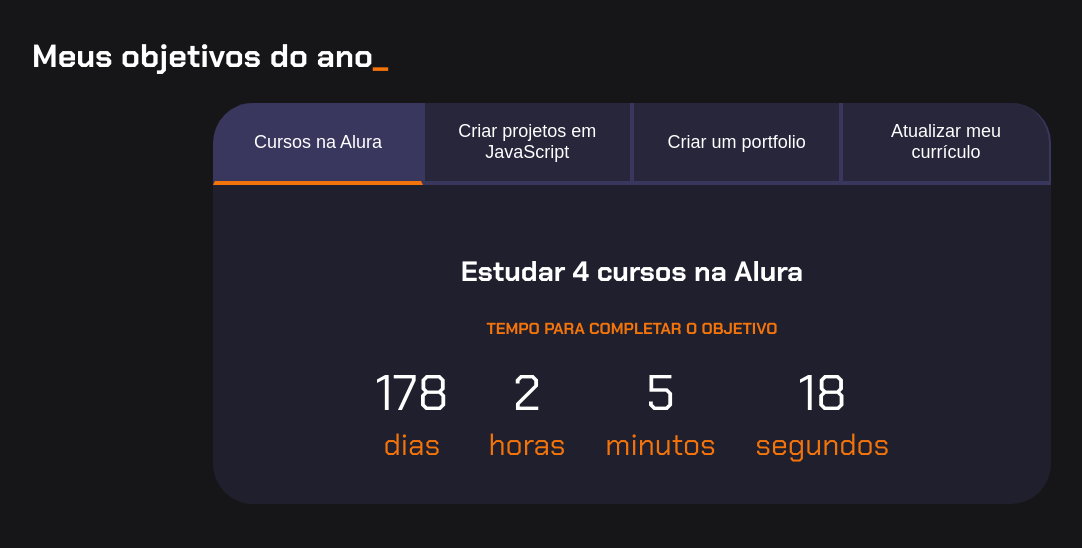
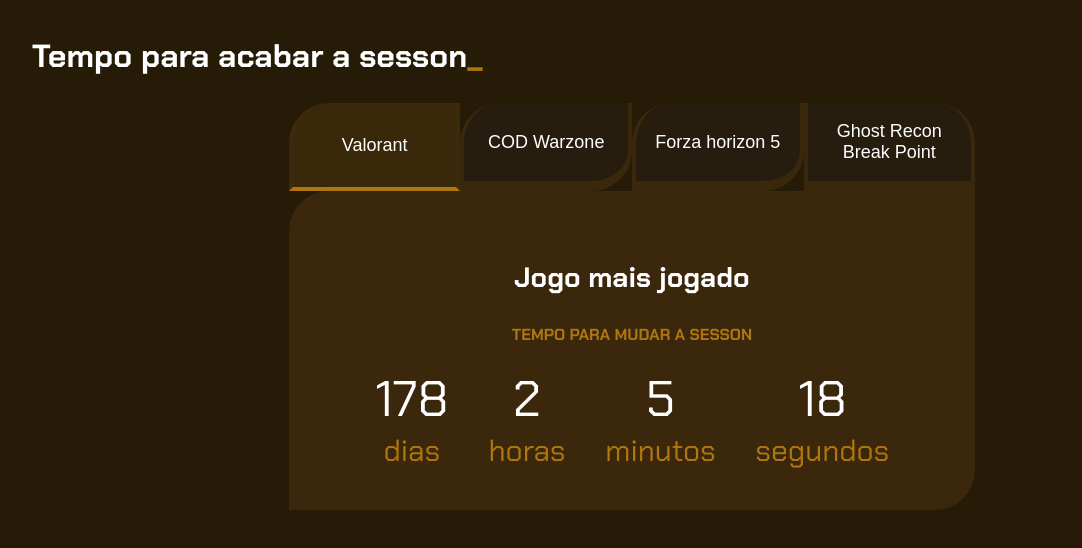
Before and after one commit to Jeanramosdesouzaestudante/Escola, a plain HTML site: page index.html in a window 1280 px wide. Shown: the whole page, without its empty margins (8-1090 px from the left). Drawn offline with Linux system fonts and the light colour scheme.

Commit message:
Curso alura modificado do meu jeito

```diff
--- a/index.html
+++ b/index.html
@@ -5,22 +5,21 @@
     <meta name="viewport" content="width=device-width, initial-scale=1.0">
     <title>Meus objetivos do ano</title>
     <link rel="stylesheet" href="style.css">
-
 </head>
 <body>
     <section class="conteudo-principal">
-        <h2 class="titulo-principal">Meus objetivos do ano<span>_</span></h2>
+        <h2 class="titulo-principal">Tempo para acabar a sesson<span>_</span></h2>
         <div class="conteudo">
             <div class="botoes">
-                <button class="botao ativo">Cursos na Alura</button>
-                <button class="botao">Criar projetos em JavaScript</button>
-                <button class="botao">Criar um portfolio</button>
-                <button class="botao">Atualizar meu currículo</button>
+                <button class="botao ativo">Valorant</button>
+                <button class="botao">COD Warzone</button>
+                <button class="botao">Forza horizon 5</button>
+                <button class="botao">Ghost Recon Break Point</button>
             </div>
             <div class="abas-textos">
                 <div class="aba-conteudo ativo">
-                    <h3 class="aba-conteudo-titulo-principal">Estudar 4 cursos na Alura</h3>
-                    <h4 class="aba-conteudo-titulo-secundario">Tempo para completar o objetivo</h4>
+                    <h3 class="aba-conteudo-titulo-principal">Jogo mais jogado</h3>
+                    <h4 class="aba-conteudo-titulo-secundario">Tempo para mudar a sesson</h4>
                     <div class="contador">
                         <div class="contador-digito">
                             <p class="contador-digito-numero" id="dias0">7</p>
@@ -41,8 +40,8 @@
                     </div>
                 </div>
                 <div class="aba-conteudo">
-                    <h3 class="aba-conteudo-titulo-principal">Criar 5 projetos em JavaScript</h3>
-                    <h4 class="aba-conteudo-titulo-secundario">Tempo para completar o objetivo</h4>
+                    <h3 class="aba-conteudo-titulo-principal">Jogo mais estressante</h3>
+                    <h4 class="aba-conteudo-titulo-secundario">Tempo para eu perder a paciencia com esse jogo</h4>
                     <div class="contador">
                         <div class="contador-digito">
                             <p class="contador-digito-numero" id="dias1">7</p>
@@ -63,8 +62,8 @@
                     </div>
                 </div>
                 <div class="aba-conteudo">
-                    <h3 class="aba-conteudo-titulo-principal">Criar um portfolio com os meus 3 melhores projetos</h3>
-                    <h4 class="aba-conteudo-titulo-secundario">Tempo para completar o objetivo</h4>
+                    <h3 class="aba-conteudo-titulo-principal">Jogo mais divertido</h3>
+                    <h4 class="aba-conteudo-titulo-secundario"> Tempo para sair novo pacote de carro</h4>
                     <div class="contador">
                         <div class="contador-digito">
                             <p class="contador-digito-numero" id="dias2">7</p>
@@ -86,8 +85,8 @@
                 </div>
 
                 <div class="aba-conteudo">
-                    <h3 class="aba-conteudo-titulo-principal">Atualizar meu currículo com os certificados da Alura</h3>
-                    <h4 class="aba-conteudo-titulo-secundario">Tempo para completar o objetivo</h4>
+                    <h3 class="aba-conteudo-titulo-principal">Jogo mais realista</h3>
+                    <h4 class="aba-conteudo-titulo-secundario"> tempo para abrir ele de novo pra jogar </h4>
                     <div class="contador">
                         <div class="contador-digito">
                             <p class="contador-digito-numero" id="dias3">7</p>
--- a/main.js
+++ b/main.js
@@ -16,9 +16,9 @@
 
 const contadores = document.querySelectorAll(".contador");
 const tempoObjetivo1 = new Date("2024-10-05T00:00:00");
-const tempoObjetivo2 = new Date("2024-12-30T00:00:00");
+const tempoObjetivo2 = new Date("2024-04-16T00:00:00");
 const tempoObjetivo3 = new Date("2024-10-05T00:00:00");
-const tempoObjetivo4 = new Date("2025-02-01T00:00:00");
+const tempoObjetivo4 = new Date("2024-04-09T22:00:00");
 
 const tempos = [ tempoObjetivo1,tempoObjetivo2,tempoObjetivo3,tempoObjetivo4]
 
--- a/style.css
+++ b/style.css
@@ -1,12 +1,12 @@
 @import url('https://fonts.googleapis.com/css?family=Chakra+Petch:wght@400;700&display=swap');
 
 :root {
-  --cor-de-fundo: #161618;
-  --laranja: #f3740b;
+  --cor-de-fundo: #241a06fd;
+  --laranja: #bd7f0ee7;
   --branco: #FFFFFF;
-  --botao-ativo: #3A375E;
-  --botao-inativo: rgba(58, 55, 94, 0.5);
-  --texto-fundo: rgba(58, 55, 94, 0.3);
+  --botao-ativo: rgba(63, 43, 13, 0.87);
+  --botao-inativo: rgba(41, 33, 24, 0.5);
+  --texto-fundo: rgba(63, 43, 13, 0.87);
 }
 
 body {
@@ -42,9 +42,10 @@
     font-size: 18px;
     align-items: center;
     width: 100%;
-    border-bottom: 4px solid var(--botao-ativo);
-    border-left : 2px solid var(--botao-ativo);
-    border-right: 2px solid var(--botao-ativo);
+    border-bottom: 10px solid var(--botao-ativo);
+    border-left : 4px solid var(--botao-ativo);
+    border-right: 4px solid var(--botao-ativo);
+    border-radius: 40px 0px 40px 0px  ;
     border-top:none;
 }
 
@@ -64,7 +65,7 @@
 
 .abas-textos{
     background-color: var(--texto-fundo);
-    border-radius: 0 0 40px 40px;
+    border-radius: 40px 0px 40px 0px;
     padding: 40px;
 }
 .aba-conteudo.ativo{
```
